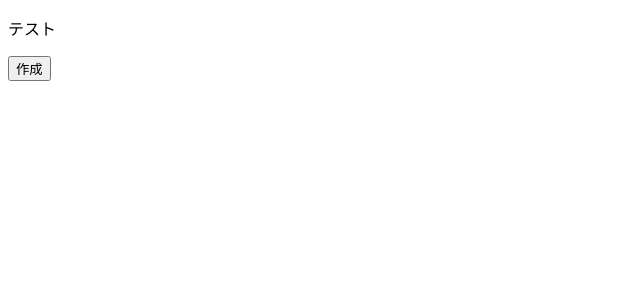
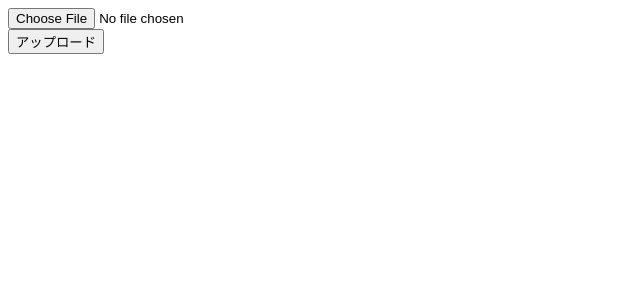
Before and after one commit to ryusuke2003/image-upload, a React app in the folder app/: page / in a window 1280 px wide. Shown: the top 300 px of the page, without its empty margins (0-640 px from the left). Built offline with nearby package versions, Linux system fonts and the light colour scheme; the HTML template or start-up script is replaced by a standard one.

Commit message:
画像アップロードのひな型を作成

```diff
--- a/app/src/App.tsx
+++ b/app/src/App.tsx
@@ -1,25 +1,45 @@
-import { useState } from "react"
+import { useEffect, useState } from "react"
 
 function App() {
 
-  const [test, setTest] = useState("")
+  const [file, setFile] = useState<File | null>(null)
 
-  const create = async () => {
-    const response = await fetch('http://localhost:8080/ping')
+  useEffect(() => {
+    console.log(file?.name)
+  }, [file])
 
-    if (response.ok) {
-      const data = await response.json()
-      setTest(data.message)
+  const change = (e: React.ChangeEvent<HTMLInputElement>) => {
+    const selectedFile = e.target.files?.[0] ?? null;
+
+    if (!selectedFile) {
+      setFile(null)
+      return
+    }
+
+    if (selectedFile.type === "image/png" || selectedFile.type === "image/jpeg") {
+      setFile(selectedFile)
     } else {
-      console.error('Error creating item')
+      alert("PNGかJPEGの画像を選択してください")
+      setFile(null)
     }
+  }
+
+  const upload = () => {
+    if (!file) {
+      alert("ファイルを選択してください")
+      return
+    }
+    setFile(null)
   }
 
   return (
     <>
-      <p>テスト</p>
-      <button onClick={create}>作成</button>
-      <p>{test}</p>
+      <div>
+        <input type="file" onChange={change} accept="image/png,image/jpeg"/>
+      </div>
+      <div>
+        <button onClick={upload}>アップロード</button>
+      </div>
     </>
   )
 }
```
